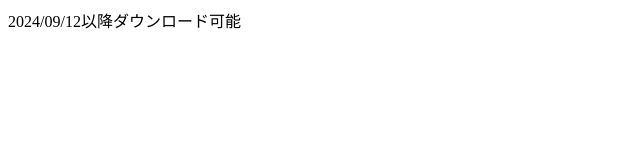
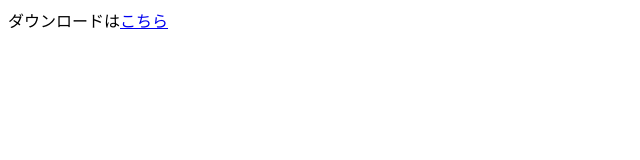
Before and after one commit to yuhattor/code-ai, a plain HTML site: page index.html in a window 1280 px wide. Shown: the whole page, without its empty margins (0-640 px from the left). Drawn offline with Linux system fonts and the light colour scheme.

Commit message:
adding resource

```diff
--- a/index.html
+++ b/index.html
@@ -1,5 +1,5 @@
 <html>
   <body>
-    2024/09/12以降ダウンロード可能
+    ダウンロードは<a href="./SQiP-Yuhattor-PDF-for-destribution.pdf">こちら</a>
   </body>
 </html>
```
Also changed, not shown: 1 other file.
